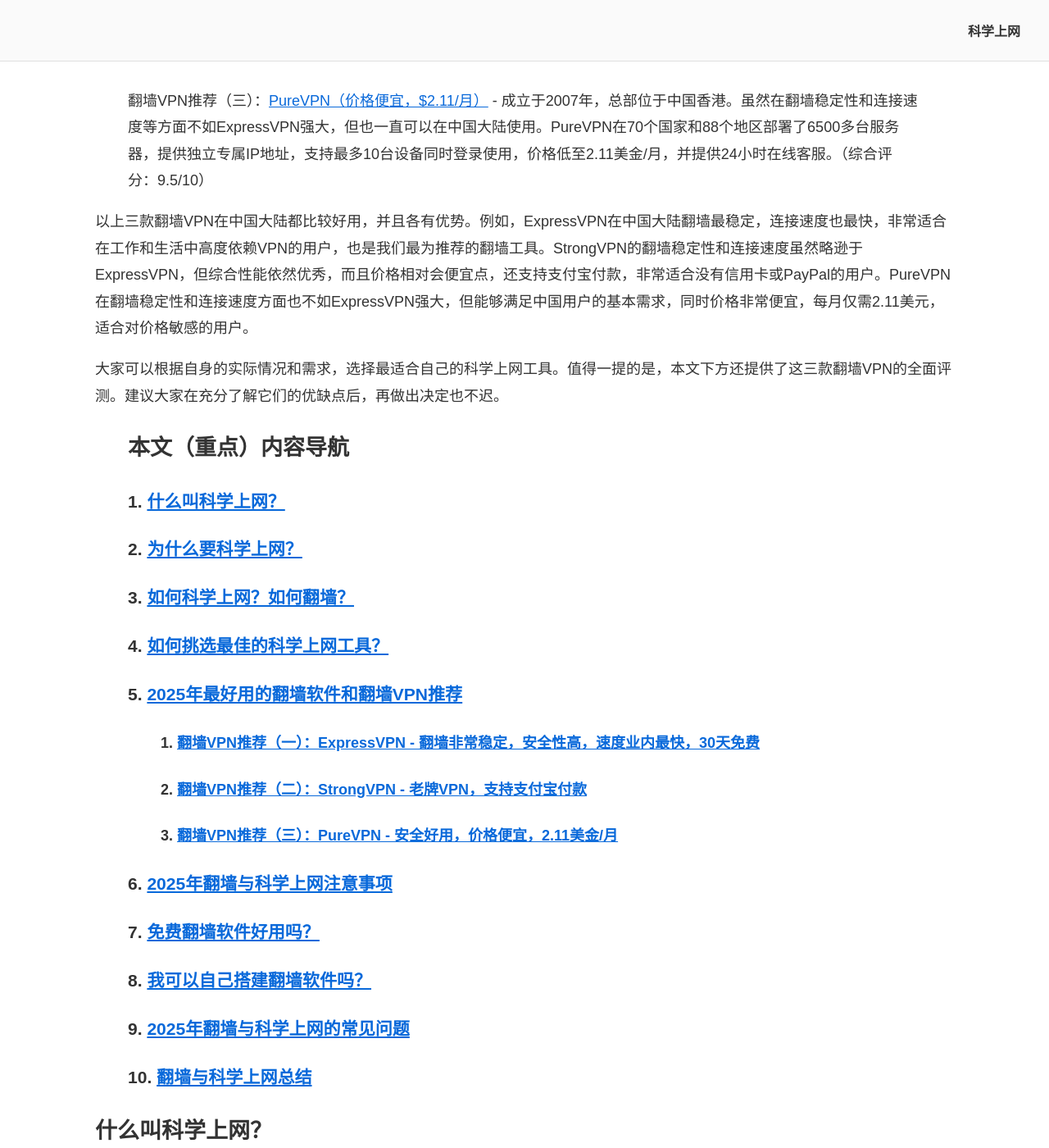
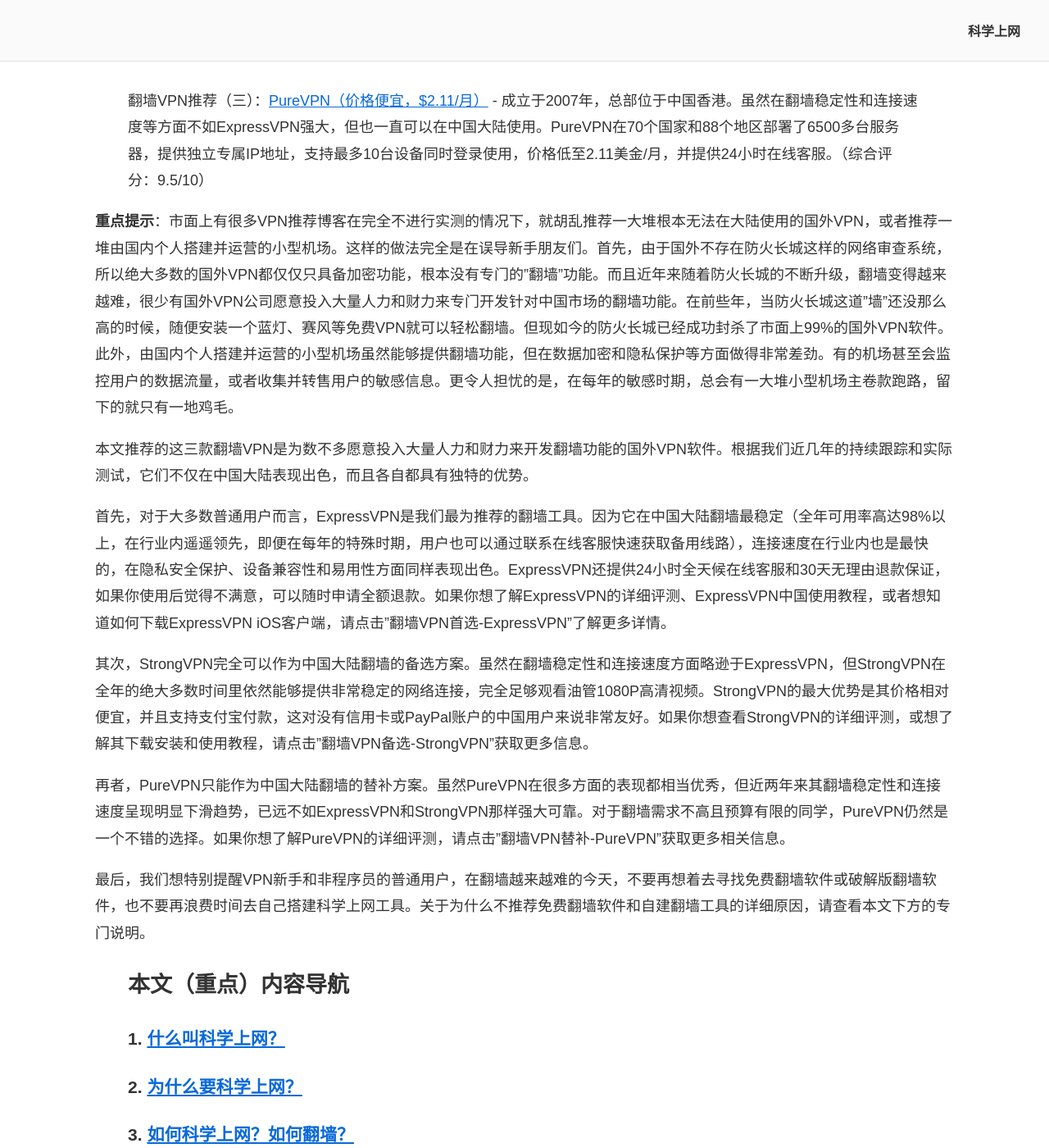
Before and after one commit to chinavpns/chinavpns.github.io, a Jekyll site: the page built from index.md, in a window 1280 px wide and 1400 px high, scrolled down 1358 px. Shown: the whole window at 82% size. Built offline with Jekyll 4.4.1, drawn with Linux system fonts in a browser that asks for light colours.

Commit message:
Update index.md

```diff
--- a/index.md
+++ b/index.md
@@ -24,9 +24,17 @@
 
 </blockquote>
 
-以上三款翻墙VPN在中国大陆都比较好用，并且各有优势。例如，ExpressVPN在中国大陆翻墙最稳定，连接速度也最快，非常适合在工作和生活中高度依赖VPN的用户，也是我们最为推荐的翻墙工具。StrongVPN的翻墙稳定性和连接速度虽然略逊于ExpressVPN，但综合性能依然优秀，而且价格相对会便宜点，还支持支付宝付款，非常适合没有信用卡或PayPal的用户。PureVPN在翻墙稳定性和连接速度方面也不如ExpressVPN强大，但能够满足中国用户的基本需求，同时价格非常便宜，每月仅需2.11美元，适合对价格敏感的用户。
+**重点提示**：市面上有很多VPN推荐博客在完全不进行实测的情况下，就胡乱推荐一大堆根本无法在大陆使用的国外VPN，或者推荐一堆由国内个人搭建并运营的小型机场。这样的做法完全是在误导新手朋友们。首先，由于国外不存在防火长城这样的网络审查系统，所以绝大多数的国外VPN都仅仅只具备加密功能，根本没有专门的"翻墙"功能。而且近年来随着防火长城的不断升级，翻墙变得越来越难，很少有国外VPN公司愿意投入大量人力和财力来专门开发针对中国市场的翻墙功能。在前些年，当防火长城这道"墙"还没那么高的时候，随便安装一个蓝灯、赛风等免费VPN就可以轻松翻墙。但现如今的防火长城已经成功封杀了市面上99%的国外VPN软件。此外，由国内个人搭建并运营的小型机场虽然能够提供翻墙功能，但在数据加密和隐私保护等方面做得非常差劲。有的机场甚至会监控用户的数据流量，或者收集并转售用户的敏感信息。更令人担忧的是，在每年的敏感时期，总会有一大堆小型机场主卷款跑路，留下的就只有一地鸡毛。
 
-大家可以根据自身的实际情况和需求，选择最适合自己的科学上网工具。值得一提的是，本文下方还提供了这三款翻墙VPN的全面评测。建议大家在充分了解它们的优缺点后，再做出决定也不迟。
+本文推荐的这三款翻墙VPN是为数不多愿意投入大量人力和财力来开发翻墙功能的国外VPN软件。根据我们近几年的持续跟踪和实际测试，它们不仅在中国大陆表现出色，而且各自都具有独特的优势。
+
+首先，对于大多数普通用户而言，ExpressVPN是我们最为推荐的翻墙工具。因为它在中国大陆翻墙最稳定（全年可用率高达98%以上，在行业内遥遥领先，即便在每年的特殊时期，用户也可以通过联系在线客服快速获取备用线路），连接速度在行业内也是最快的，在隐私安全保护、设备兼容性和易用性方面同样表现出色。ExpressVPN还提供24小时全天候在线客服和30天无理由退款保证，如果你使用后觉得不满意，可以随时申请全额退款。如果你想了解ExpressVPN的详细评测、ExpressVPN中国使用教程，或者想知道如何下载ExpressVPN iOS客户端，请点击"翻墙VPN首选-ExpressVPN"了解更多详情。
+
+其次，StrongVPN完全可以作为中国大陆翻墙的备选方案。虽然在翻墙稳定性和连接速度方面略逊于ExpressVPN，但StrongVPN在全年的绝大多数时间里依然能够提供非常稳定的网络连接，完全足够观看油管1080P高清视频。StrongVPN的最大优势是其价格相对便宜，并且支持支付宝付款，这对没有信用卡或PayPal账户的中国用户来说非常友好。如果你想查看StrongVPN的详细评测，或想了解其下载安装和使用教程，请点击"翻墙VPN备选-StrongVPN"获取更多信息。
+
+再者，PureVPN只能作为中国大陆翻墙的替补方案。虽然PureVPN在很多方面的表现都相当优秀，但近两年来其翻墙稳定性和连接速度呈现明显下滑趋势，已远不如ExpressVPN和StrongVPN那样强大可靠。对于翻墙需求不高且预算有限的同学，PureVPN仍然是一个不错的选择。如果你想了解PureVPN的详细评测，请点击"翻墙VPN替补-PureVPN"获取更多相关信息。
+
+最后，我们想特别提醒VPN新手和非程序员的普通用户，在翻墙越来越难的今天，不要再想着去寻找免费翻墙软件或破解版翻墙软件，也不要再浪费时间去自己搭建科学上网工具。关于为什么不推荐免费翻墙软件和自建翻墙工具的详细原因，请查看本文下方的专门说明。
 
 <blockquote>
 <h2 id="本文内容导航">本文（重点）内容导航</h2>
```
